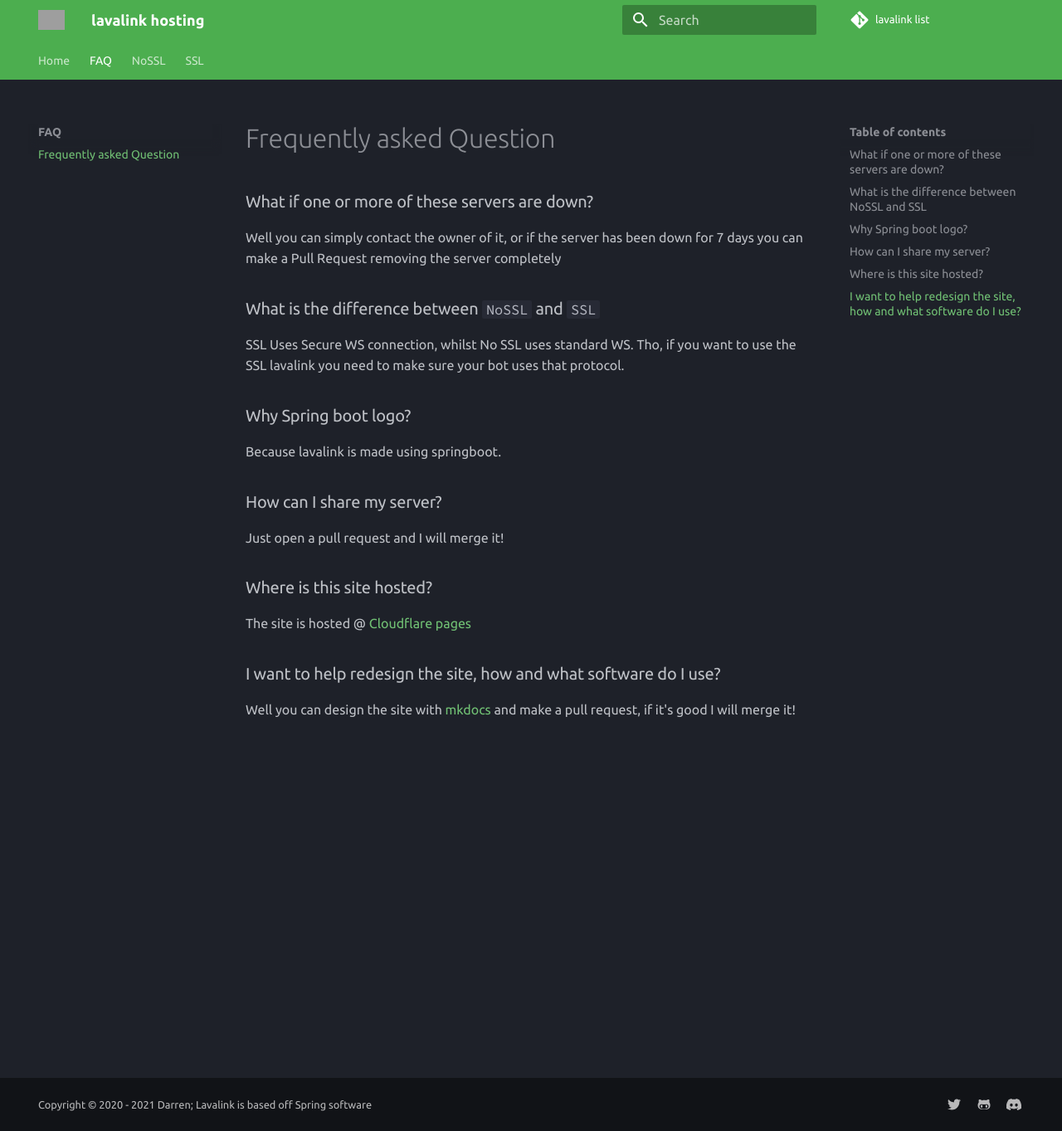
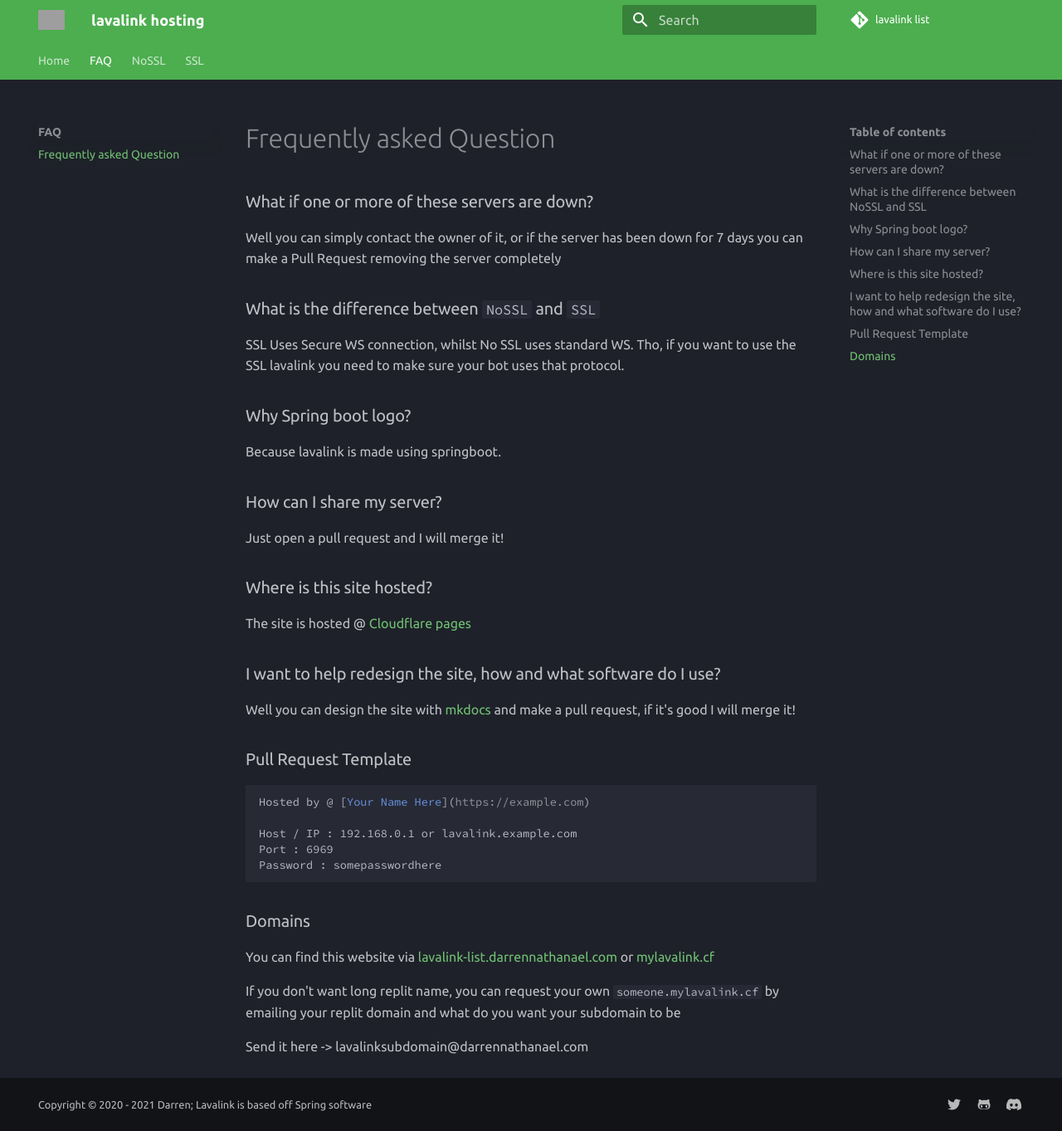
Before and after one commit to DarrenOfficial/lavalink-list, an MkDocs documentation site: the page built from docs/FAQ/frequently-asked-questions.md, in a window 1280 px wide and 1363 px high. Shown: the whole window at 83% size. Built offline with MkDocs 1.6.1 and Material for MkDocs 9.7.7, drawn with Linux system fonts in a browser that asks for light colours; comment, search, counter and statistics services are not loaded; grey boxes are pictures that could not be loaded.

Commit message:
Hello there

````diff
--- a/docs/FAQ/frequently-asked-questions.md
+++ b/docs/FAQ/frequently-asked-questions.md
@@ -24,3 +24,26 @@ The site is hosted @ [Cloudflare pages](https://pages.dev)
 ### I want to help redesign the site, how and what software do I use?
 
 Well you can design the site with [mkdocs](https://squidfunk.github.io/mkdocs-material/) and make a pull request, if it's good I will merge it!
+
+
+
+
+### Pull Request Template
+```md
+Hosted by @ [Your Name Here](https://example.com)
+
+Host / IP : 192.168.0.1 or lavalink.example.com
+Port : 6969
+Password : somepasswordhere
+```
+
+
+
+### Domains
+
+You can find this website via [lavalink-list.darrennathanael.com](https://lavalink-list.darrennathanael.com) or [mylavalink.cf](https://mylavalink.cf)
+
+If you don't want long replit name, you can request your own `someone.mylavalink.cf` by emailing your replit domain and what do you want your subdomain to be
+
+
+Send it here -> lavalinksubdomain@darrennathanael.com
````
